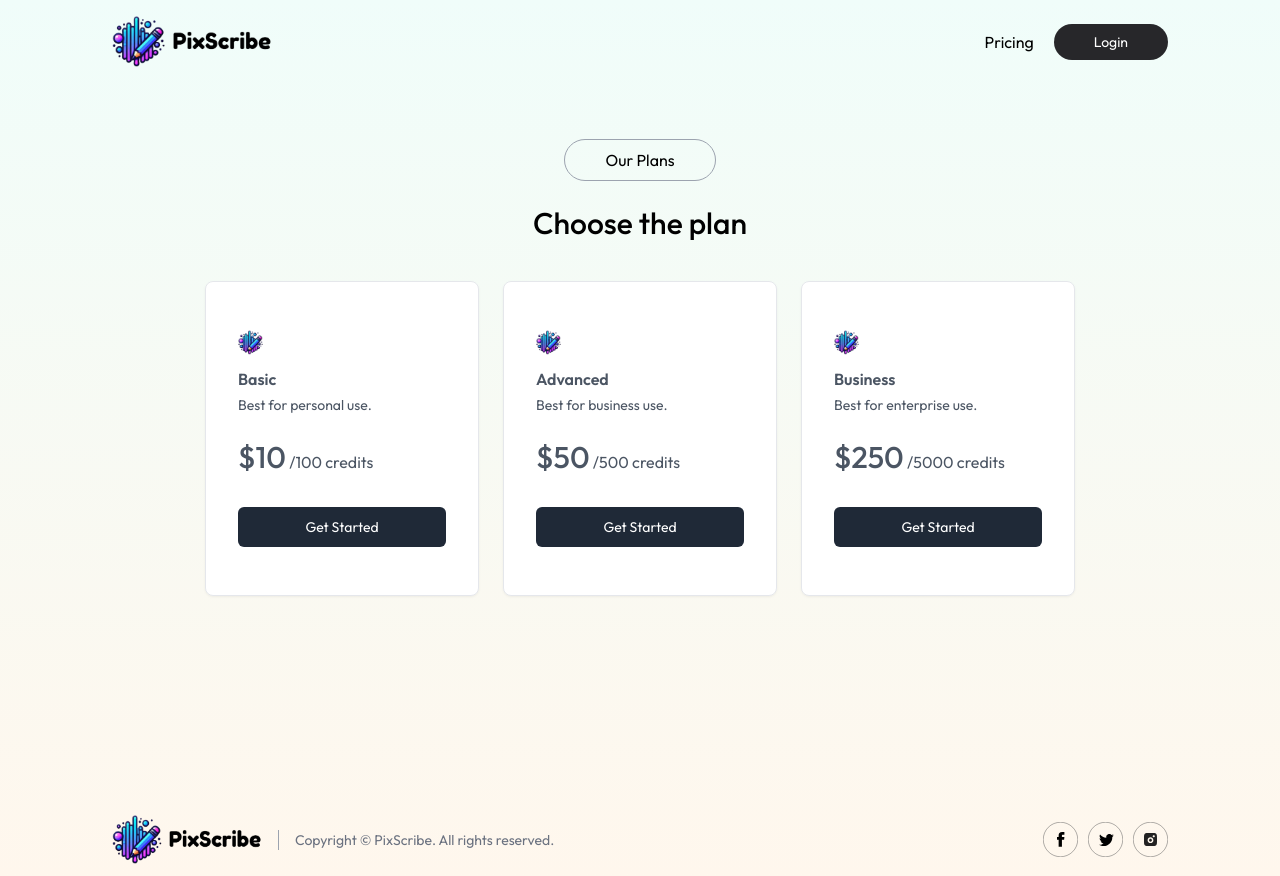
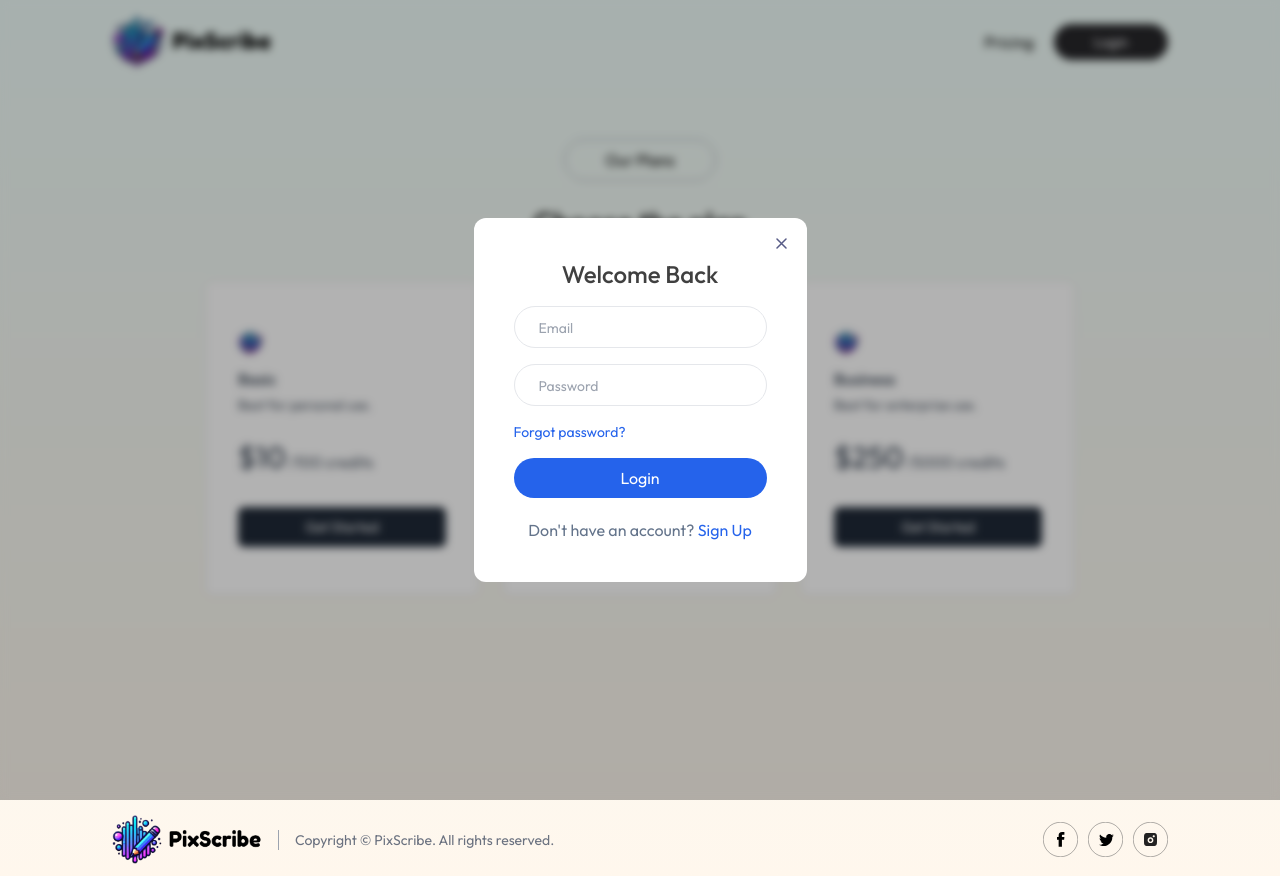
Before and after one commit to abhinavkarnatak-dev/PixScribe, a React (Vite) app in the folder client/: page /buy in a window 1280 px wide. Both pictures are taken after a click on the button "Login". Built offline with nearby package versions, Linux system fonts and the light colour scheme.

Commit message:
Login Signup pages added

```diff
--- a/client/src/App.jsx
+++ b/client/src/App.jsx
@@ -1,21 +1,26 @@
-import React from "react";
+import React, { useContext } from "react";
 import { Routes, Route } from "react-router-dom";
 import Home from "./pages/Home";
 import Result from "./pages/Result";
 import BuyCredit from "./pages/BuyCredit";
 import Navbar from "./components/Navbar";
 import Footer from "./components/Footer";
+import Login from "./components/Login";
+import { AppContext } from "./context/AppContext";
 
 const App = () => {
+  const { showLogin } = useContext(AppContext);
+
   return (
     <div className="px-4 sm:px-10 md:px-14 lg:px-28 min-h-screen bg-gradient-to-b from-teal-50 to-orange-50">
       <Navbar />
+      {showLogin && <Login />}
       <Routes>
         <Route path="/" element={<Home />} />
         <Route path="/result" element={<Result />} />
         <Route path="/buy" element={<BuyCredit />} />
       </Routes>
-      <Footer/>
+      <Footer />
     </div>
   );
 };
--- a/client/src/assets/assets.js
+++ b/client/src/assets/assets.js
@@ -7,8 +7,6 @@ import sample_img_2 from './sample_img_2.png'
 import step_icon_1 from './step_icon_1.svg'
 import step_icon_2 from './step_icon_2.svg'
 import step_icon_3 from './step_icon_3.svg'
-import email_icon from './email_icon.svg'
-import lock_icon from './lock_icon.svg'
 import cross_icon from './cross_icon.svg'
 import star_group from './star_group.png'
 import credit_star from './credit_star.svg'
@@ -21,8 +19,6 @@ export const assets = {
     star_icon,
     sample_img_1,
     sample_img_2,
-    email_icon,
-    lock_icon,
     cross_icon,
     star_group,
     credit_star,
--- /dev/null
+++ b/client/src/components/Login.jsx
@@ -0,0 +1,78 @@
+import React, { useContext, useEffect, useState } from "react";
+import { assets } from "../assets/assets";
+import { AppContext } from "../context/AppContext";
+
+const Login = () => {
+  const [state, setState] = useState("Login");
+  const { setShowLogin } = useContext(AppContext);
+
+  useEffect(() => {
+    document.body.style.overflow = "hidden";
+    return () => {
+      document.body.style.overflow = "unset";
+    };
+  }, []);
+
+  return (
+    <div className="absolute top-0 left-0 right-0 bottom-0 z-10 backdrop-blur-sm bg-black/30 flex justify-center items-center">
+      <form className="relative bg-white p-10 rounded-xl text-slate-500">
+        <h1 className="text-center text-2xl text-neutral-700 font-medium">
+          {state === "Login" ? "Welcome Back" : "Create Account"}
+        </h1>
+        {state !== "Login" && (
+          <div className="border px-6 py-2 items-center rounded-full mt-4">
+            <input
+              type="text"
+              placeholder="Full Name"
+              className="outline-none text-sm"
+              required
+            />
+          </div>
+        )}
+        <div className="border px-6 py-2 items-center  rounded-full mt-4">
+          <input
+            type="email"
+            placeholder="Email"
+            className="outline-none text-sm"
+            required
+          />
+        </div>
+        <div className="border px-6 py-2 items-center rounded-full mt-4">
+          <input
+            type="password"
+            placeholder="Password"
+            className="outline-none text-sm"
+            required
+          />
+        </div>
+        {state === "Login" && (
+          <p className="text-sm text-blue-600 my-4 cursor-pointer">
+            Forgot password?
+          </p>
+        )}
+        <button className="bg-blue-600 w-full text-white py-2 rounded-full">
+          {state === "Login" ? "Login" : "Sign Up"}
+        </button>
+        {state === "Login" ? (
+          <p onClick={() => setState("Signup")} className="mt-5 text-center">
+            Don't have an account?{" "}
+            <span className="text-blue-600 cursor-pointer">Sign Up</span>
+          </p>
+        ) : (
+          <p onClick={() => setState("Login")} className="mt-5 text-center">
+            Already have an account?{" "}
+            <span className="text-blue-600 cursor-pointer">Login</span>
+          </p>
+        )}
+        <img
+          onClick={() => setShowLogin(false)}
+          className="absolute top-5 right-5 cursor-pointer"
+          src={assets.cross_icon}
+          alt="close"
+        />
+      </form>
+    </div>
+  );
+};
+
+export default Login;
--- a/client/src/components/Navbar.jsx
+++ b/client/src/components/Navbar.jsx
@@ -4,8 +4,9 @@ import { Link, useNavigate } from "react-router-dom";
 import { AppContext } from "../context/AppContext";
 
 const Navbar = () => {
-  const { user } = useContext(AppContext);
+  const { user, setShowLogin } = useContext(AppContext);
   const navigate = useNavigate();
+
   return (
     <div className="flex items-center justify-between py-4">
       <Link to="/">
@@ -42,7 +43,10 @@ const Navbar = () => {
             <p onClick={() => navigate("/buy")} className="cursor-pointer">
               Pricing
             </p>
-            <button className="bg-zinc-800 text-white px-7 py-2 sm:px-10 text-sm rounded-full">
+            <button
+              onClick={() => setShowLogin(true)}
+              className="bg-zinc-800 text-white px-7 py-2 sm:px-10 text-sm rounded-full"
+            >
               Login
             </button>
           </div>
--- a/client/src/context/AppContext.jsx
+++ b/client/src/context/AppContext.jsx
@@ -4,9 +4,13 @@ export const AppContext = createContext();
 
 const AppContextProvider = (props) => {
   const [user, setUser] = useState(null);
+  const [showLogin, setShowLogin] = useState(false);
+
   const value = {
     user,
     setUser,
+    showLogin,
+    setShowLogin,
   };
   return (
     <AppContext.Provider value={value}>{props.children}</AppContext.Provider>
```
Also changed, not shown: client/src/assets/email_icon.svg (deleted), client/src/assets/lock_icon.svg (deleted).
